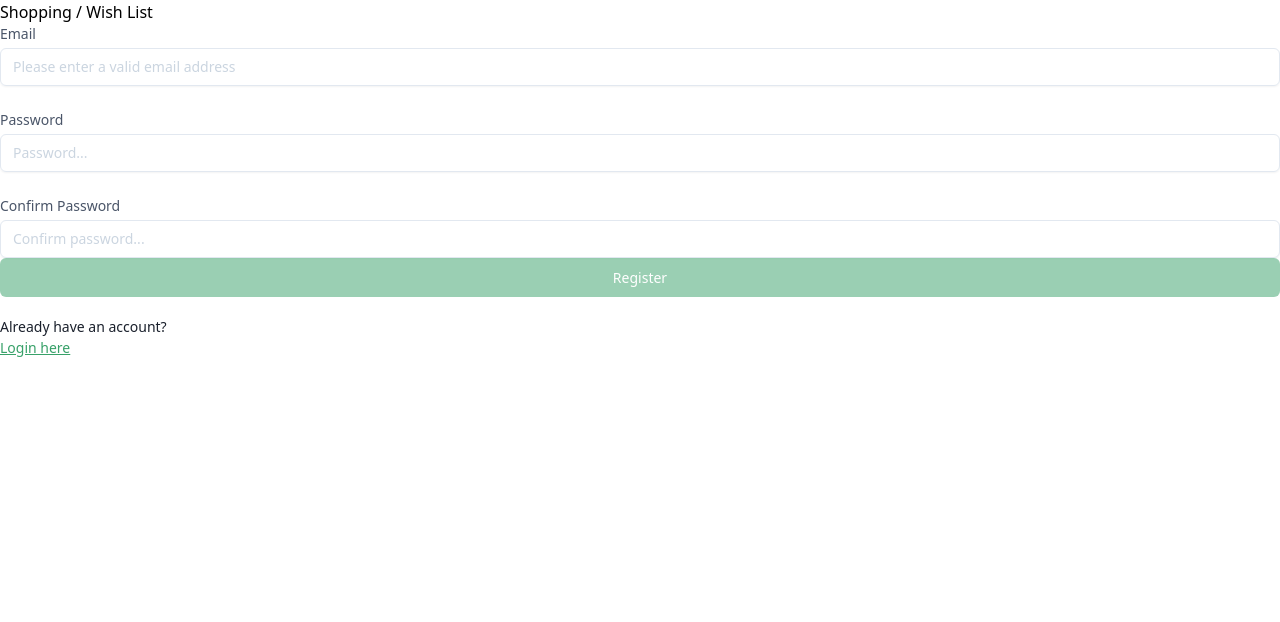
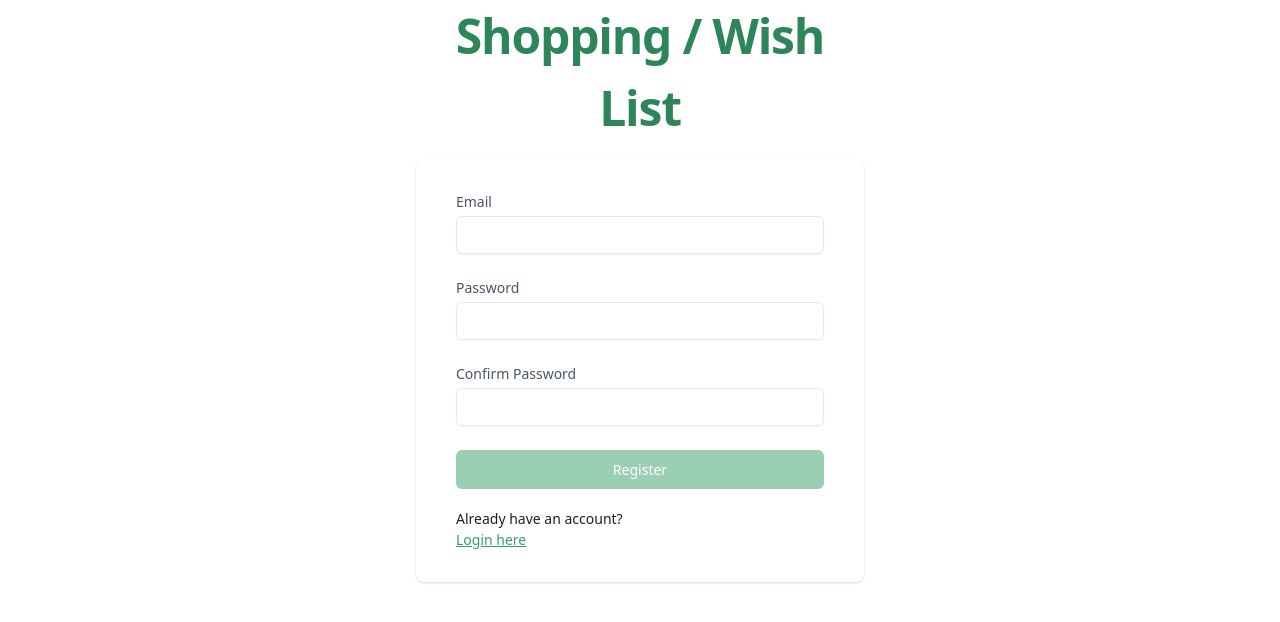
Before and after one commit to Joshua-Disney/shopping-list-frontend, a React (Create React App) app: page /login in a window 1280 px wide. Both pictures are taken after a click on the button "Register here". Shown: the top 622 px of the page. Built offline with nearby package versions, Linux system fonts and the light colour scheme; what @tailwindcss/ui would draw is missing.

Commit message:
Register form completed on LoginForm.jsx

```diff
--- a/src/components/Login/LoginForm.js
+++ b/src/components/Login/LoginForm.js
@@ -70,10 +70,9 @@ const LoginForm = (props) => {
         </div>
       ) : state.loggingIn ? (
         <section className="sm:mx-auto sm:w-full sm:max-w-md">
-          <h1 className="title">Shopping / Wish List</h1>
+            <h1 className="font-semibold text-5xl text-center tracking-tight mb-4 text-green-700">Shopping / Wish List</h1>
           <div className="bg-white py-8 px-4 shadow sm:rounded-lg sm:px-10">
             <form
-              className="input-fields"
               onSubmit={(event) => {
                 event.preventDefault();
                 props.login({
@@ -92,7 +91,7 @@ const LoginForm = (props) => {
                   onChange={handleChange}
                 />
               </div>
-              <div class="mt-6">
+              <div className="mt-6">
                 <LoginInput
                   className="password"
                   type="password"
@@ -101,8 +100,8 @@ const LoginForm = (props) => {
                   onChange={handleChange}
                 />
               </div>
-              <div class="mt-6">
-                <span class="block w-full rounded-md shadow-sm">
+              <div className="mt-6">
+                <span className="block w-full rounded-md shadow-sm">
                   <button
                     type="submit"
                     disabled={!(!!state.email && !!state.password)}
@@ -134,9 +133,9 @@ const LoginForm = (props) => {
           </div>
         </section>
       ) : (
-        <section className="login-width-container">
-          <h1 className="title">Shopping / Wish List</h1>
-          <div className="login-form">
+        <section className="sm:mx-auto sm:w-full sm:max-w-md">
+          <h1 className="font-semibold text-5xl text-center tracking-tight mb-4 text-green-700">Shopping / Wish List</h1>
+          <div className="bg-white py-8 px-4 shadow sm:rounded-lg sm:px-10">
             <form
               className="input-fields"
               onSubmit={(event) => {
@@ -152,33 +151,34 @@ const LoginForm = (props) => {
                 <LoginInput
                   type="text"
                   name="email"
-                  placeholder="Please enter a valid email address"
                   value={state.email}
                   onChange={handleChange}
                   onBlur={checkValidEmail}
                 />
               </div>
-              <div class="mt-6">
+              <div className="mt-6">
                 <LoginInput
                   type="password"
                   name="password"
-                  placeholder="Password..."
                   value={state.password}
                   onChange={handleChange}
                 />
               </div>
-              <div class="mt-6">
+              <div className="mt-6">
                 <LoginInput
                   type="password"
                   name="confirmPassword"
-                  placeholder="Confirm password..."
                   value={state.confirmPassword}
                   onChange={handleChange}
                 />
               </div>
+              <div className="mt-6">
                   <button
                     className={`w-full flex justify-center py-2 px-4 border border-transparent text-sm font-medium rounded-md text-white disabled:opacity-50 bg-green-600 focus:outline-none transition duration-150 ease-in-out ${
-                  state.email && state.password
+                        state.email &&
+                        state.confirmPassword &&
+                        state.isEmail &&
+                        state.isConfirmed
                         ? "hover:bg-green-500 focus:border-green-700 focus:shadow-outline-green active:bg-green-700"
                         : "cursor-not-allowed"
                     }`}
@@ -194,6 +194,7 @@ const LoginForm = (props) => {
                   >
                     Register
                   </button>
+              </div>
             </form>
             <div className="text-sm mt-5">
               <span className="block leading-5 text-gray-900">
--- a/src/index.jsx
+++ b/src/index.jsx
@@ -4,10 +4,11 @@ import ReactDOM from "react-dom";
 import logger from "redux-logger";
 import { Provider } from "react-redux";
 import { createStore, applyMiddleware, compose } from "redux";
-import './main.css';
 
 import App from "./App";
 import rootReducer from "./store/reducers";
+
+import './main.css';
 
 const composeEnhancers = window.__REDUX_DEVTOOLS_EXTENSION_COMPOSE__ || compose;
 
```
Lines whose indentation alone changed are shown as unchanged.
